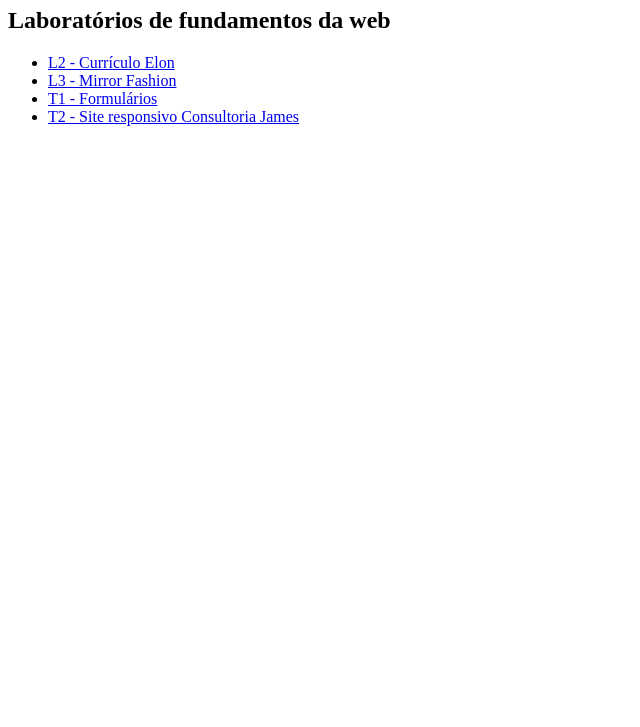
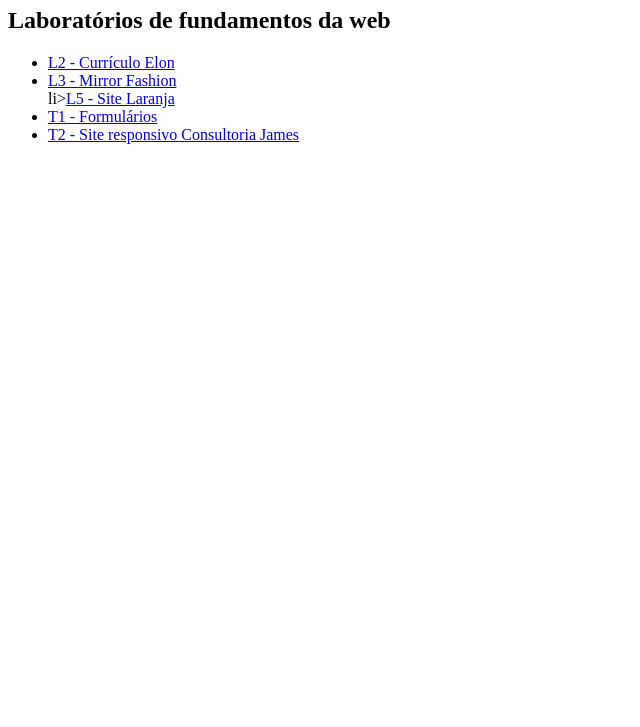
Before and after one commit to evandrovieiramafort/evandrovieiramafort.github.io, a plain HTML site: page index.html in a window 1280 px wide. Shown: the part 73-800 px from the top of the page, without its empty margins (0-640 px from the left). Drawn offline with Linux system fonts and the light colour scheme.

Commit message:
Update index.html

```diff
--- a/index.html
+++ b/index.html
@@ -11,6 +11,7 @@
     <ul>
         <li><a href="L2/arquivo01.html">L2 - Currículo Elon</a></li>
         <li><a href="labs 02/Mirrorfashion/mirror.html">L3 - Mirror Fashion</a></li>
+        li><a href="L5/index.html">L5 - Site Laranja</a></li>
         <li><a href="atividade_22-09/atividade_22-09.html">T1 - Formulários</a></li>
         <li><a href="atividade de responsividade/index.html">T2 - Site responsivo Consultoria James</a></li>
     </ul>
```
